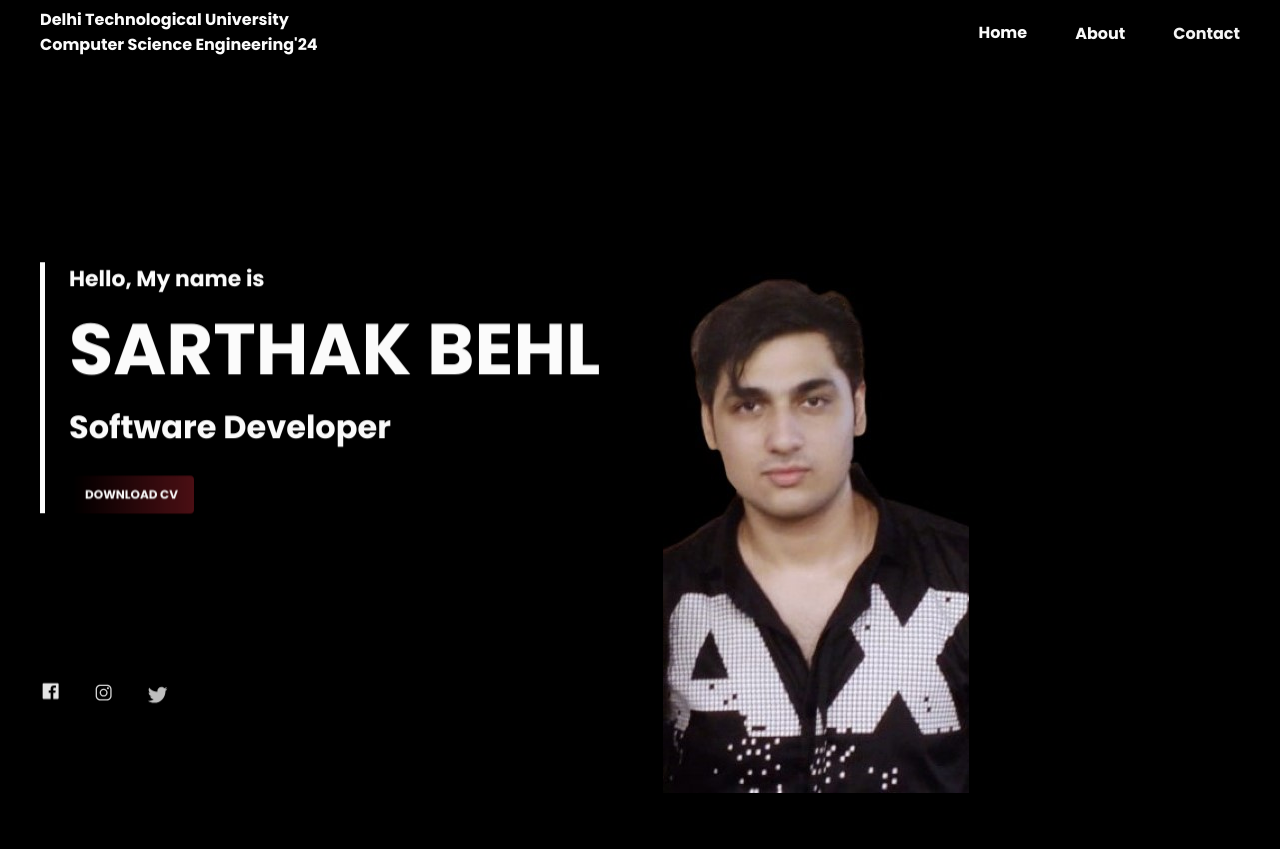
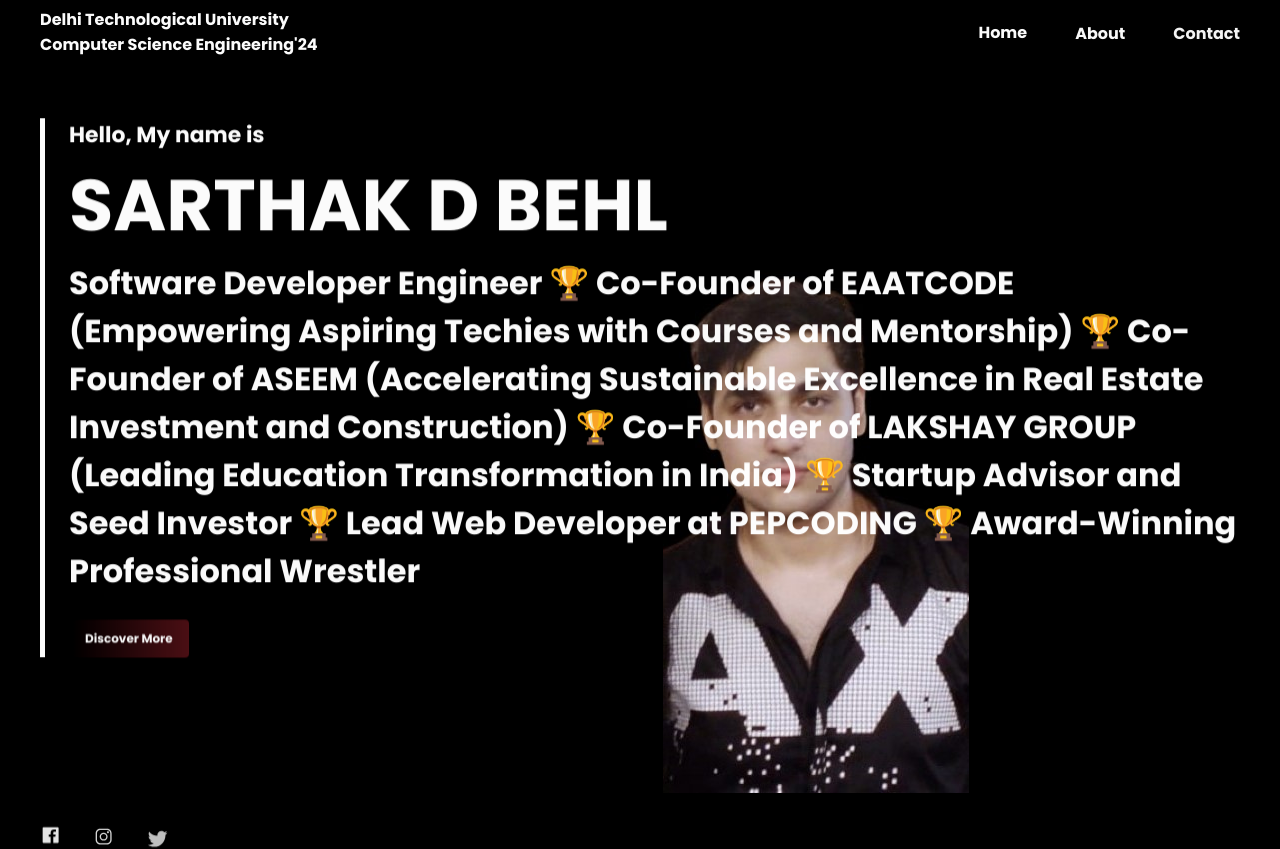
Before and after one commit to sarthak-behl/SARTHAK_BEHL_PORTFOLIO, a plain HTML site: page index.html in a window 1280 px wide. Before the commit the page ends 800 px from the top, so only its background shows below. Drawn offline with nearby package versions, Linux system fonts and the light colour scheme.

Commit message:
Update index.html

```diff
--- a/index.html
+++ b/index.html
@@ -38,11 +38,19 @@
             <div class="home">
                 <div class="home__information">
                     <span class="home__pressent anime-text">Hello, My name is</span>
-                    <h1 class="home__title anime-text">SARTHAK BEHL</h1>
-                    <span class="home__skill anime-text">Software Developer</span>
+                    <h1 class="home__title anime-text">SARTHAK D BEHL</h1>
+                    <span class="home__skill anime-text">
+  Software Developer Engineer
+  🏆 Co-Founder of EAATCODE (Empowering Aspiring Techies with Courses and Mentorship)
+  🏆 Co-Founder of ASEEM (Accelerating Sustainable Excellence in Real Estate Investment and Construction)
+  🏆 Co-Founder of LAKSHAY GROUP (Leading Education Transformation in India)
+  🏆 Startup Advisor and Seed Investor
+  🏆 Lead Web Developer at PEPCODING
+  🏆 Award-Winning Professional Wrestler
+</span>
 
                     <div>
-                        <a href="assets/we.pdf" class="home__button anime-text">DOWNLOAD CV</a>
+                        <a href="aboutus.html" class="home__button anime-text">Discover More</a>
                     </div>
                 </div>
 
```
